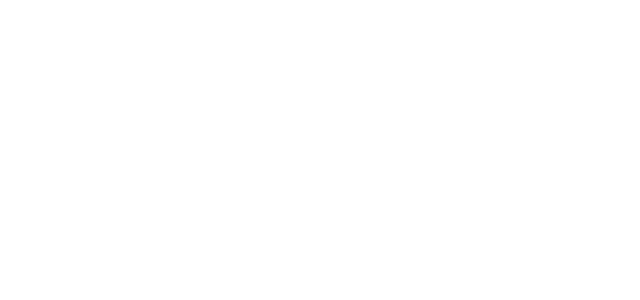
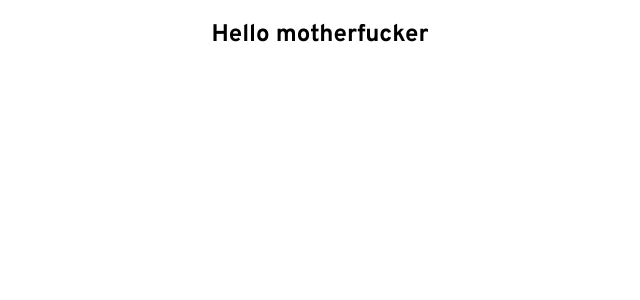
Before and after one commit to mseidel819/Frontend-Mentor-Interactive-rating-component, a React (Create React App) app: page / in a window 1280 px wide. Shown: the top 300 px of the page, without its empty margins (320-960 px from the left). Built offline with nearby package versions, Linux system fonts and the light colour scheme.

Commit message:
more boilerplate. instsalled styled components.

```diff
--- a/package.json
+++ b/package.json
@@ -9,6 +9,7 @@
     "react": "^18.1.0",
     "react-dom": "^18.1.0",
     "react-scripts": "5.0.1",
+    "styled-components": "^5.3.5",
     "web-vitals": "^2.1.4"
   },
   "scripts": {
--- a/public/index.html
+++ b/public/index.html
@@ -15,6 +15,12 @@
       user's mobile device or desktop. See https://developers.google.com/web/fundamentals/web-app-manifest/
     -->
     <link rel="manifest" href="%PUBLIC_URL%/manifest.json" />
+    <link rel="preconnect" href="https://fonts.googleapis.com" />
+    <link rel="preconnect" href="https://fonts.gstatic.com" crossorigin />
+    <link
+      href="https://fonts.googleapis.com/css2?family=Overpass:wght@400;700&display=swap"
+      rel="stylesheet"
+    />
     <!--
       Notice the use of %PUBLIC_URL% in the tags above.
       It will be replaced with the URL of the `public` folder during the build.
--- a/src/App.js
+++ b/src/App.js
@@ -1,7 +1,16 @@
+import { useState } from "react";
+
 import "./App.css";
 
 function App() {
-  return <div className="App"></div>;
+  const [rating, setRating] = useState("");
+  const [submit, setSubmit] = useState(false);
+
+  return (
+    <div className="App">
+      <h2>Hello motherfucker</h2>
+    </div>
+  );
 }
 
 export default App;
--- a/src/index.css
+++ b/src/index.css
@@ -1,13 +1,11 @@
 body {
   margin: 0;
-  font-family: -apple-system, BlinkMacSystemFont, 'Segoe UI', 'Roboto', 'Oxygen',
-    'Ubuntu', 'Cantarell', 'Fira Sans', 'Droid Sans', 'Helvetica Neue',
-    sans-serif;
+  font-family: "Overpass", sans-serif;
   -webkit-font-smoothing: antialiased;
   -moz-osx-font-smoothing: grayscale;
 }
 
 code {
-  font-family: source-code-pro, Menlo, Monaco, Consolas, 'Courier New',
+  font-family: source-code-pro, Menlo, Monaco, Consolas, "Courier New",
     monospace;
 }
```
Also changed, not shown: src/components/rating/rating.component.jsx (added), src/components/rating/rating.styles.jsx (added), src/components/thanks/thanks.component.jsx (added), src/components/thanks/thanks.styles.jsx (added), 1 other file (tests, documents, lock files or other folders).
